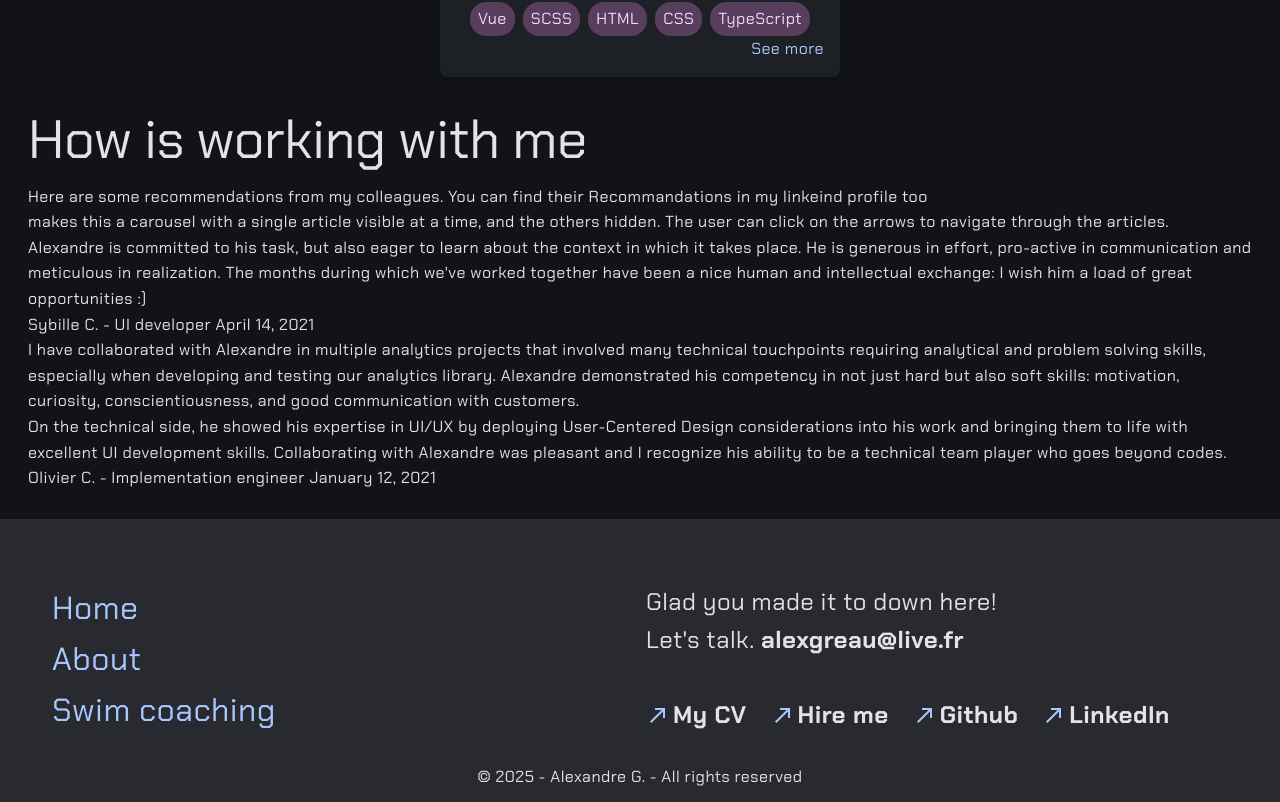
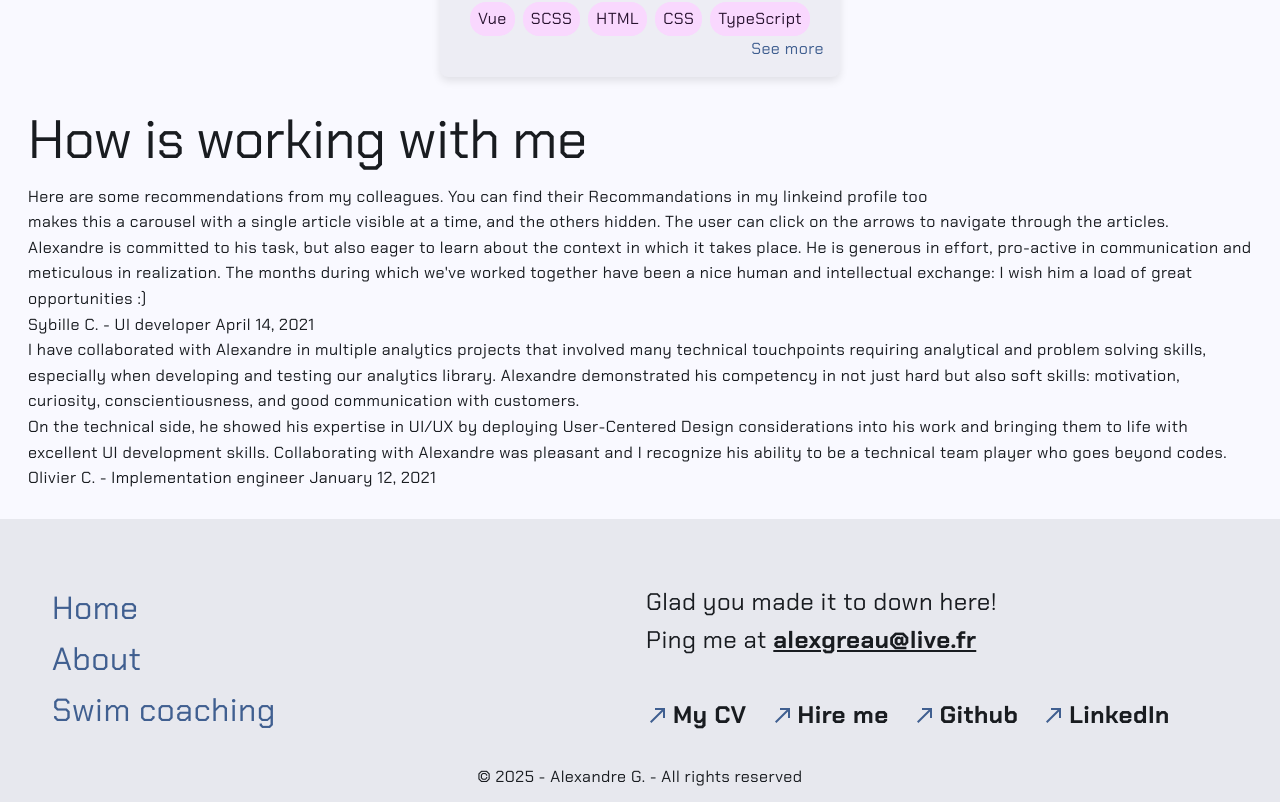
Before and after one commit to AlexGreau/Portfolio, a Vue app: page / in a window 1280 px wide. Shown: the part 1112-1914 px from the top of the page. Built offline with nearby package versions, Linux system fonts and the light colour scheme.

Commit message:
style: email link

```diff
--- a/src/assets/base.css
+++ b/src/assets/base.css
@@ -61,7 +61,7 @@
   --section-gap: 160px;
 }
 
-@media (prefers-color-scheme: light) {
+@media (prefers-color-scheme: dark) {
   :root {
     --color-primary: rgb(169 199 255);
     --color-surface-tint: rgb(169 199 255);
--- a/src/components/layout/Footer.vue
+++ b/src/components/layout/Footer.vue
@@ -15,7 +15,7 @@
     </nav>
     <section>
       Glad you made it to down here! <br />
-      Let's talk. <a href="mailto:alexgreau@live.fr">alexgreau@live.fr</a>
+      Ping me at <a href="mailto:alexgreau@live.fr">alexgreau@live.fr</a>
       <ul>
         <li>
           <a
@@ -95,10 +95,20 @@ footer {
     font-size: 24px;
 
     a {
+      // all links
       color: inherit;
       text-decoration: none;
       font-weight: bold;
       transition: font-weight 0.3s ease;
+    }
+
+    & > a {
+      // only the first link
+      text-decoration: underline;
+      transition: all 0.3s ease;
+      &:hover {
+        text-decoration: none;
+      }
     }
 
     ul {
```
